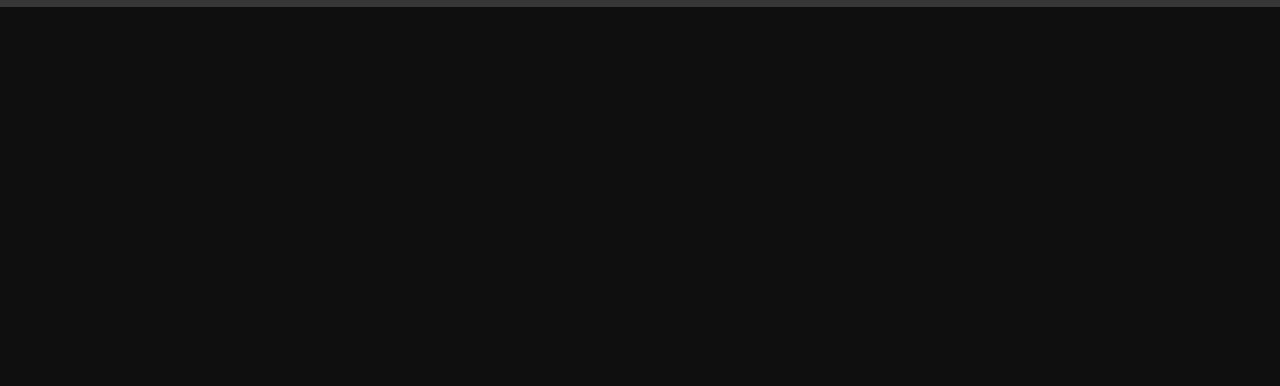
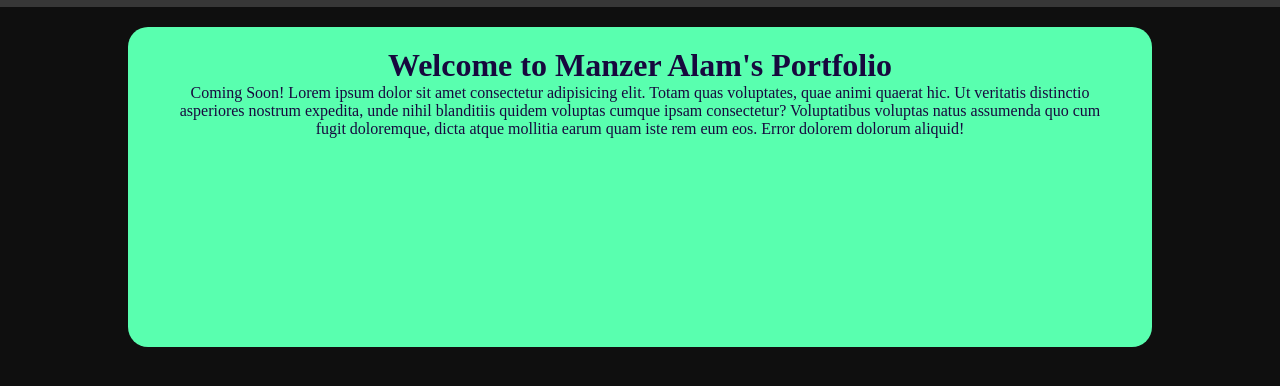
Before and after one commit to sherlock6147/sherlock6147.github.io, a plain HTML site: page index.html in a window 1280 px wide. Shown: the part 92-478 px from the top of the page. Drawn offline with Linux system fonts and the light colour scheme.

Commit message:
Added Header

```diff
--- a/index.html
+++ b/index.html
@@ -17,12 +17,20 @@
             <li><button class="menu"><img src="Assets/Menu Logo.png" alt="menu"></button></li>
         </ul>
     </nav>
+    <main>
     <!-- TODO Add Header -->
+        <header>
+            <h1>Welcome to Manzer Alam's Portfolio</h1>
+            <p>Coming Soon!
+                Lorem ipsum dolor sit amet consectetur adipisicing elit. Totam quas voluptates, quae animi quaerat hic. Ut veritatis distinctio asperiores nostrum expedita, unde nihil blanditiis quidem voluptas cumque ipsam consectetur? Voluptatibus voluptas natus assumenda quo cum fugit doloremque, dicta atque mollitia earum quam iste rem eum eos. Error dolorem dolorum aliquid!
+            </p>
+        </header>
     <!-- TODO Add Main Content -->
     <!-- TODO Add Recent Projects -->
     <!-- TODO Add All projects and a search section-->
     <!-- TODO Add Shop's Icon -->
     <!-- TODO Add Contact form -->
+    </main>
     <!-- TODO Add Footer -->
 </body>
 <script src="/js/index.js"></script>
--- a/styles/_body.scss
+++ b/styles/_body.scss
@@ -3,3 +3,9 @@ body{
     background-color: $body-bg-color;
     color: $on-body-bg-color;
 }
+main{
+    padding-right: 10vw;
+    padding-left: 10vw;
+    padding-top: 20px;
+    text-align: center;
+}
--- a/styles/_colors.scss
+++ b/styles/_colors.scss
@@ -2,3 +2,5 @@ $body-bg-color : #0F0F0F;
 $on-body-bg-color : #F2EEFF;
 $nav-color: #373737;
 $on-nav-color : #F2EEFF;
+$header-color: #59FFAF;
+$on-header-color: #17093E;
--- a/styles/_header.scss
+++ b/styles/_header.scss
@@ -0,0 +1,14 @@
+@import 'fonts';
+@import 'colors';
+header{
+    border-radius: 20px;
+    background-color: $header-color;
+    color: $on-header-color;
+    min-height: 40vh;
+    // display: flex;
+    // flex-direction: row;
+    padding-left: 5%;
+    padding-right: 5%;
+    padding-top: 20px;
+    padding-bottom: 20px;
+}
--- a/styles/index.scss
+++ b/styles/index.scss
@@ -1,3 +1,4 @@
 @import 'base';
 @import 'body';
 @import 'nav';
+@import 'header';
```
Also changed, not shown: styles/index.css.
